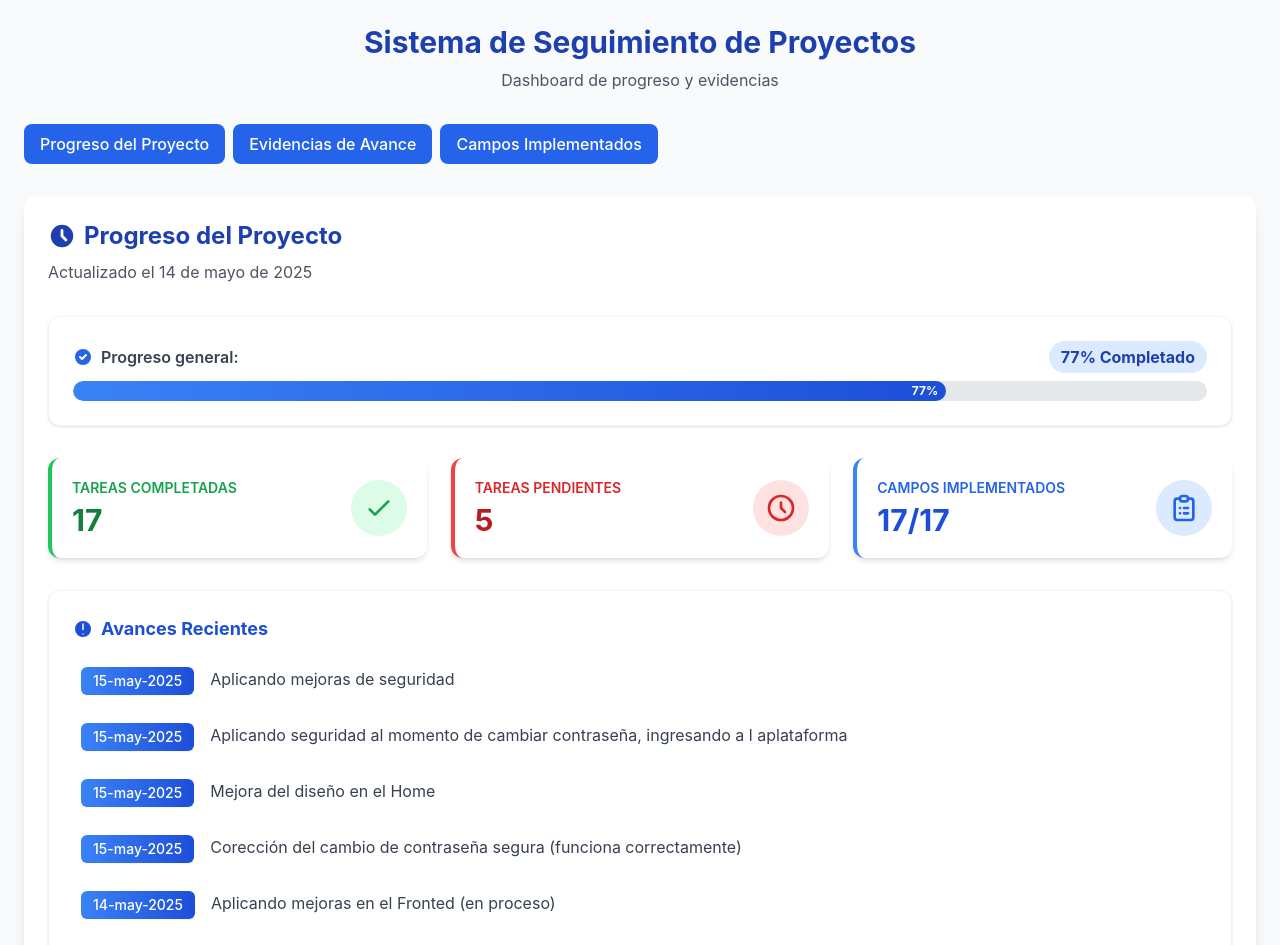
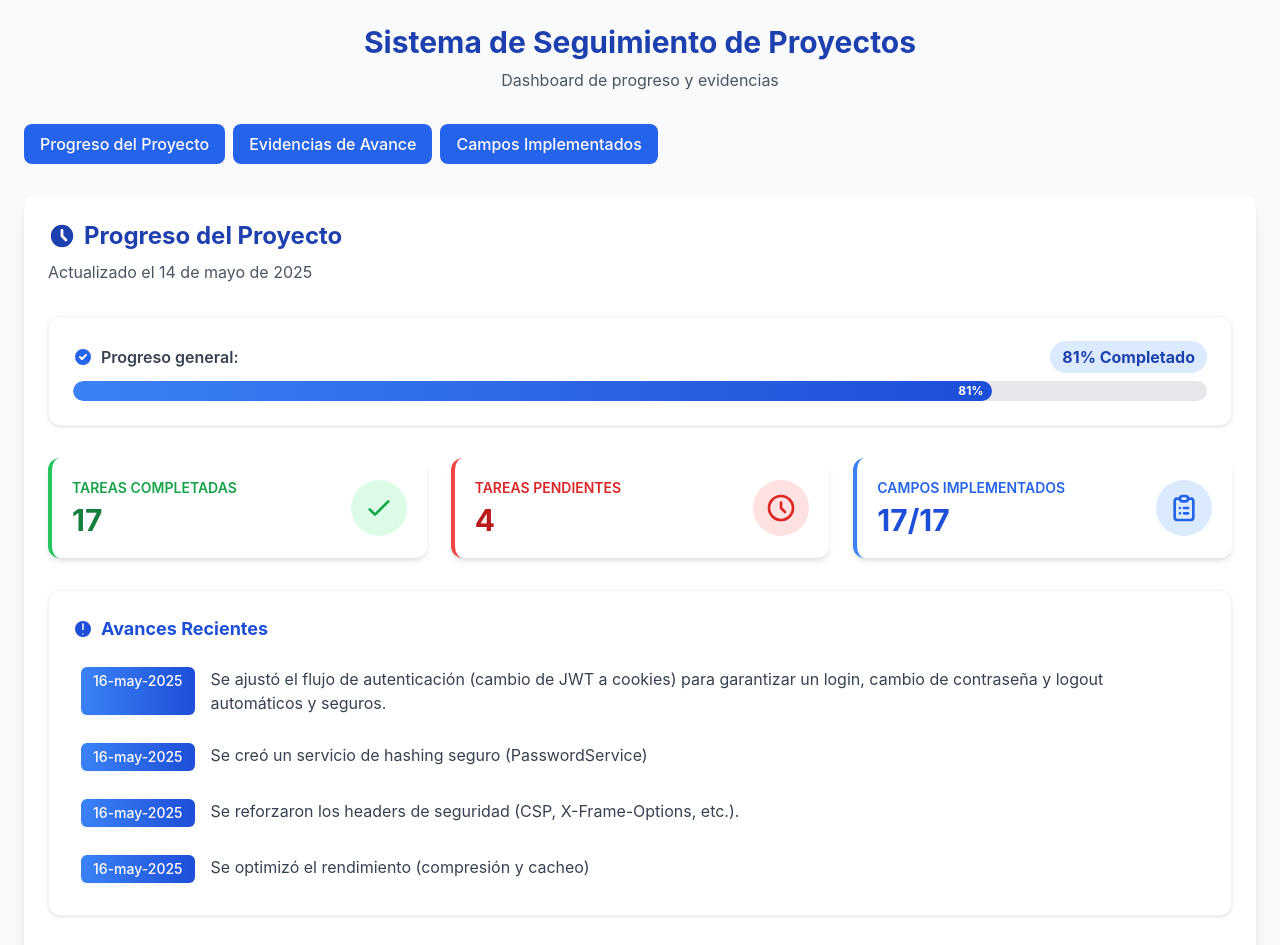
Before and after one commit to csoledd/progress, a React (Create React App) app: page / in a window 1280 px wide. Shown: the top 945 px of the page. Built offline with nearby package versions, Linux system fonts and the light colour scheme.

Commit message:
Actualizado TaskTracker con nuevos avances y ajuste de estadísticas

```diff
--- a/src/components/TaskTracker.js
+++ b/src/components/TaskTracker.js
@@ -37,9 +37,8 @@ const ProjectTracker = () => {
     dataBackup: false,
 
     // Optimizaciones
-    performanceOptimization: false,
+    performanceOptimization: true,
     securityEnhancements: true,
-    advancedReports: true,
 
     // Validaciones
     inputValidation: true,
@@ -51,20 +50,19 @@ const ProjectTracker = () => {
   // Stats corregidos (para ajustar el conteo)
    const stats = {
     completedTasks: 17,
-    totalTasks: 22, // Total de 17 + 9 = 26
-    pendingTasks: 5,
-    completionPercentage: Math.round((17 / 22) * 100)
+    totalTasks: 21, // Total de 17 + 9 = 26
+    pendingTasks: 4,
+    completionPercentage: Math.round((17 / 21) * 100)
   };
+
+
 
   // Avances recientes
   const recentUpdates = [
-    { date: "15-may-2025", update: "Aplicando mejoras de seguridad" },
-    { date: "15-may-2025", update: "Aplicando seguridad al momento de cambiar contraseña, ingresando a l aplataforma" },
-    { date: "15-may-2025", update: "Mejora del diseño en el Home" },
-    { date: "15-may-2025", update: "Corección del cambio de contraseña segura (funciona correctamente)" },
-    { date: "14-may-2025", update: "Aplicando mejoras en el Fronted (en proceso)" },
-    { date: "14-may-2025", update: "En proceso la corrección de errores en la página (revisando a detalle la causa) " },
-    { date: "14-may-2025", update: "Corrección del problema con el menú desplegable de Administrador" },
+    { date: "16-may-2025", update: "Se ajustó el flujo de autenticación (cambio de JWT a cookies) para garantizar un login, cambio de contraseña y logout automáticos y seguros." },
+    { date: "16-may-2025", update: "Se creó un servicio de hashing seguro (PasswordService)" },
+    { date: "16-may-2025", update: "Se reforzaron los headers de seguridad (CSP, X-Frame-Options, etc.)." },
+    { date: "16-may-2025", update: "Se optimizó el rendimiento (compresión y cacheo)" },
   ];
 
   // Categorías para agrupar tareas
```
